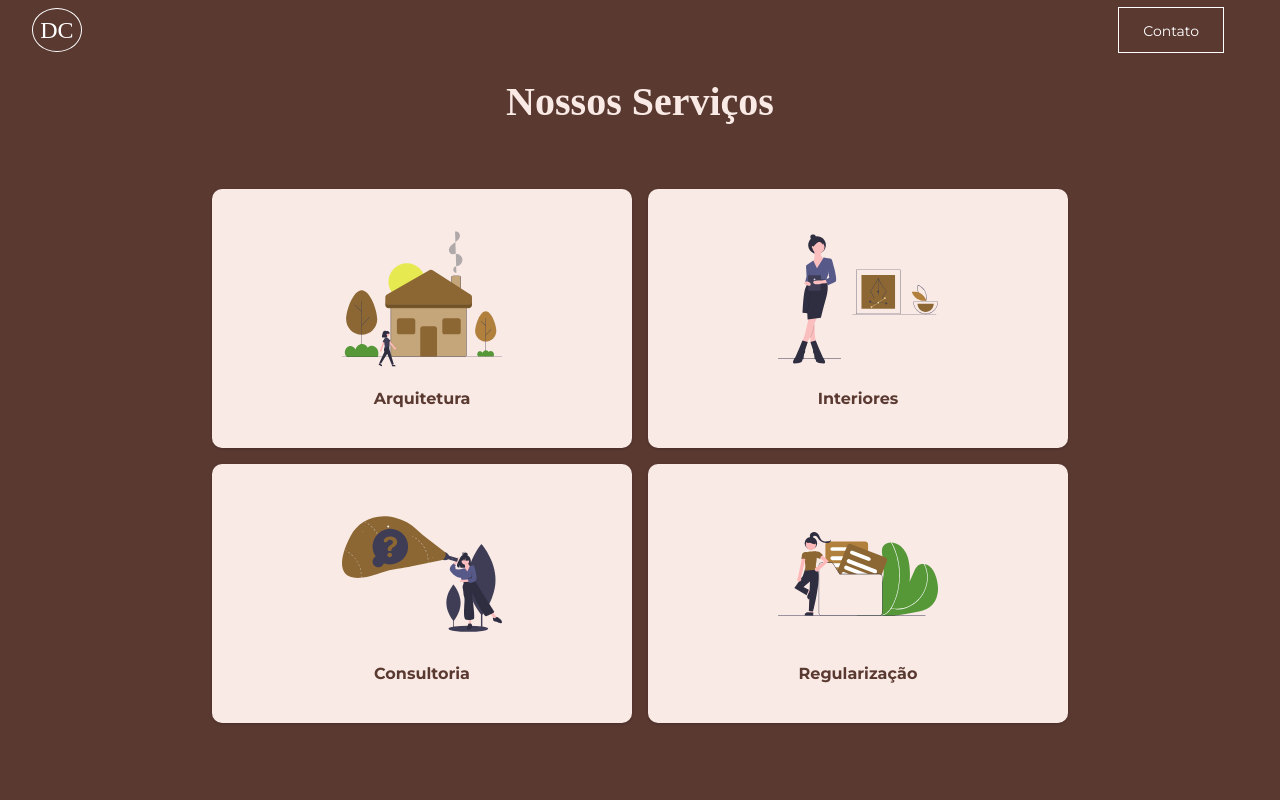
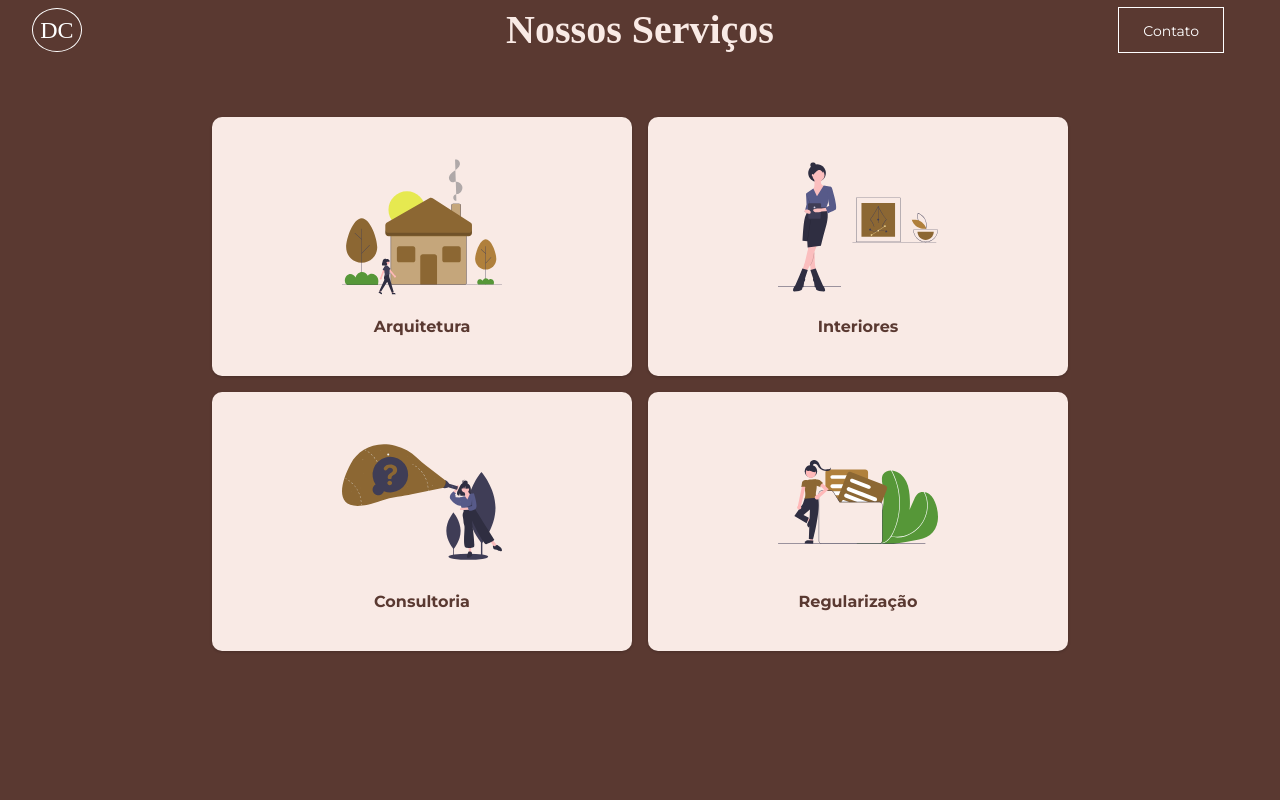
Before and after one commit to rapzaDev/Arquitetura-DricaCruz, a React (Create React App) app: page /services in a window 1280 px wide. Shown: the top 800 px of the page. Built offline with nearby package versions, Linux system fonts and the light colour scheme.

Commit message:
ServicesPage updated

```diff
--- a/src/pages/ServicesPage/Servicos/styles.ts
+++ b/src/pages/ServicesPage/Servicos/styles.ts
@@ -1,4 +1,15 @@
-import styled from 'styled-components';
+import styled, { keyframes } from 'styled-components';
+
+const appearFromLeft = keyframes`
+  from {
+    opacity: 0;
+    transform: translateZ(50px);
+  }
+  to {
+    opacity: 1;
+    transform: translateZ(0);
+  }
+`;
 
 export const ServicesContainer = styled.div`
   height: 800px;
@@ -31,12 +42,13 @@ export const ServicesH1 = styled.h1`
 
 export const ServicesWrapper = styled.div`
   max-width: 1000px;
-  margin: 0 auto;
+  margin: 0 auto 9rem;
   display: grid;
   grid-template-columns: 1fr 1fr;
   align-items: center;
   grid-gap: 16px;
   padding: 0 10px;
+  animation: ${appearFromLeft} 3s;
 
   @media screen and (max-width: 1000px) {
     grid-template-columns: 1fr 1fr;
```
